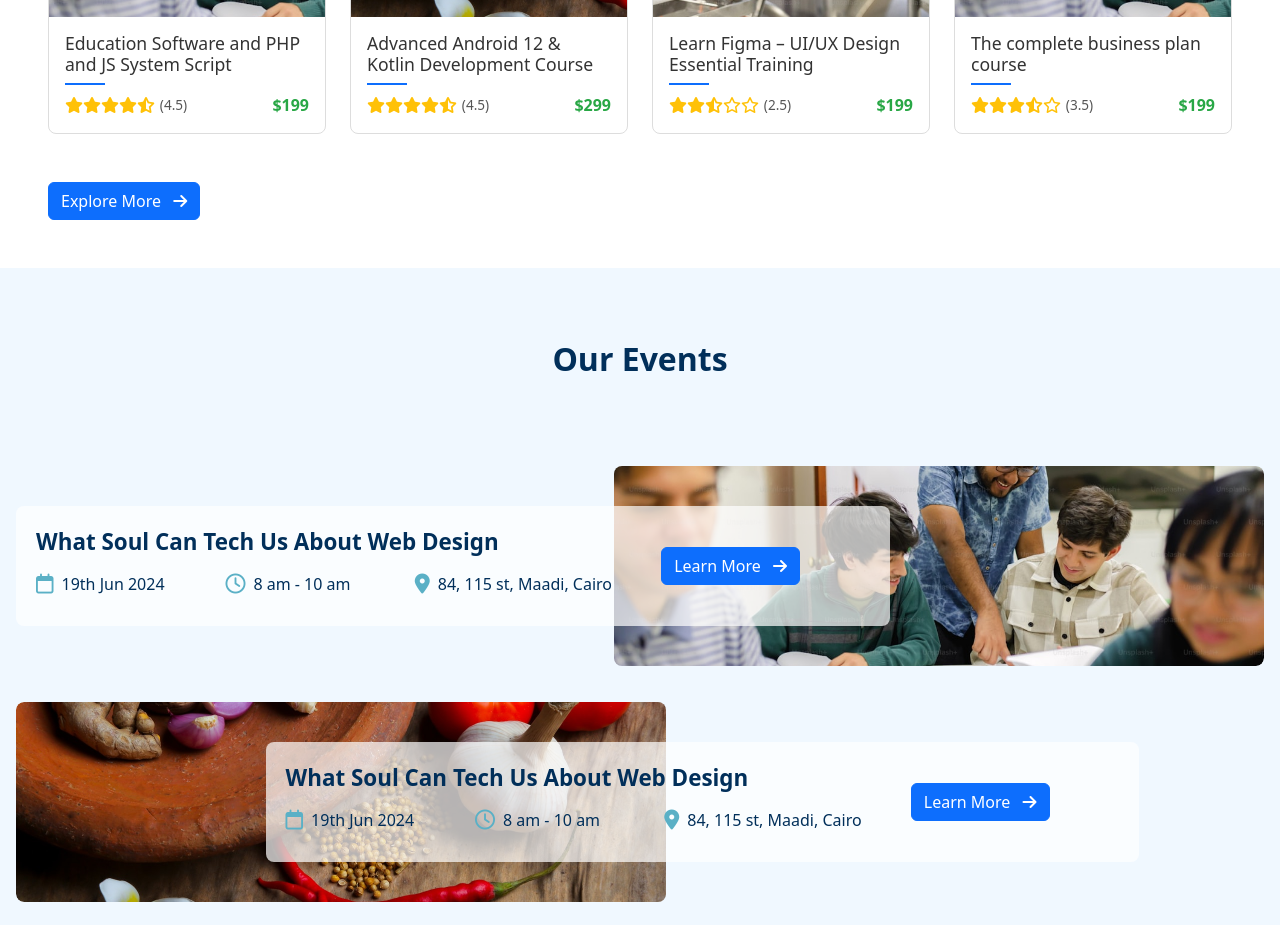
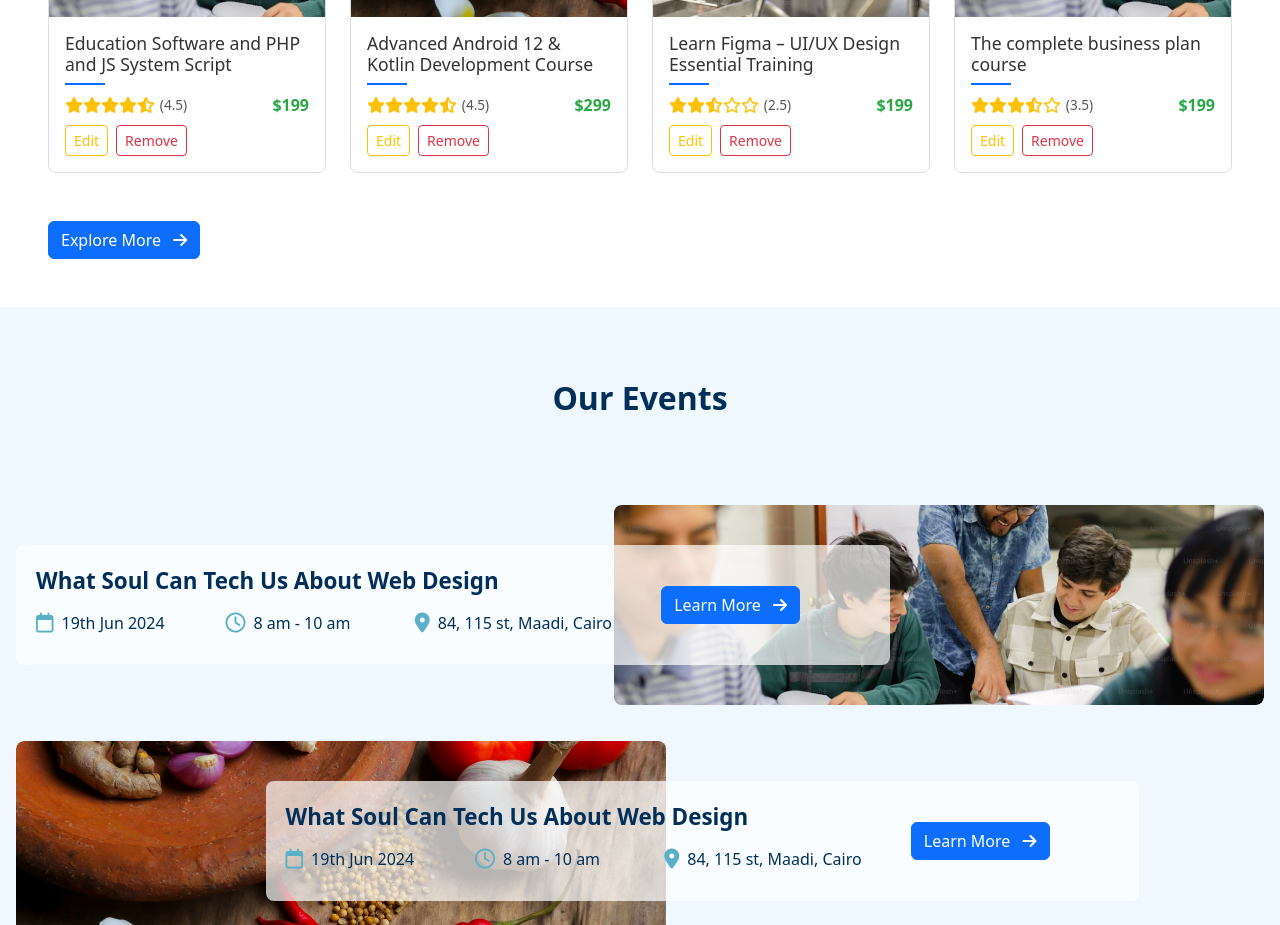
Before and after one commit to MohBakry/HACCP, a React (Vite) app: page / in a window 1280 px wide. Shown: the part 3080-4005 px from the top of the page. Built offline with nearby package versions, Linux system fonts and the light colour scheme.

Commit message:
update login component to conditionally render sign-up link based on dashboard path; set adminMode to true in CourseCard

```diff
--- a/src/pages/login/index.jsx
+++ b/src/pages/login/index.jsx
@@ -1,4 +1,4 @@
-import React from "react";
+import React, { useEffect } from "react";
 import style from "./styles.module.css";
 import { useFormik } from "formik";
 import * as Yup from "yup";
@@ -13,6 +13,13 @@ export default function Login() {
   const { loading, error } = useSelector((state) => state.user);
   const location = useLocation();
   const currentPath = location.pathname;
+  const [isDashboard, setIsDashboard] = React.useState(false);
+
+  useEffect(() => {
+    if (currentPath.includes("dashboard")) {
+      setIsDashboard(true);
+    }
+  }, [currentPath]);
 
   const validationSchema = Yup.object({
     email: Yup.string()
@@ -103,7 +110,7 @@ export default function Login() {
             {loading ? "Signing in..." : "Sign in"}
           </button>
         </form>
-
+        {!isDashboard && (
           <div className="d-flex">
             <h6>Don&apos;t have an account yet?</h6>
             <Link
@@ -113,6 +120,7 @@ export default function Login() {
               Sign Up Now
             </Link>
           </div>
+        )}
       </div>
     </div>
   );
--- a/src/shared/CourseCard/index.jsx
+++ b/src/shared/CourseCard/index.jsx
@@ -12,7 +12,7 @@ const CourseCard = ({
   price,
   discount = 0,
   viewMode = "grid",
-  adminMode = false,
+  adminMode = true,
   onEdit,
   onDelete,
   redirectTo,
@@ -130,13 +130,12 @@ const CourseCard = ({
     </div>
   );
 
-  return adminMode ? (
-    <>{cardContent}</>
-  ) : (
+  return (
     <Link
       to={redirectTo ? redirectTo : `/courses/${id}`}
       className="text-decoration-none"
     >
+      {console.log(redirectTo, "redirectTo")}
       {cardContent}
     </Link>
   );
```
Lines whose indentation alone changed are shown as unchanged.
